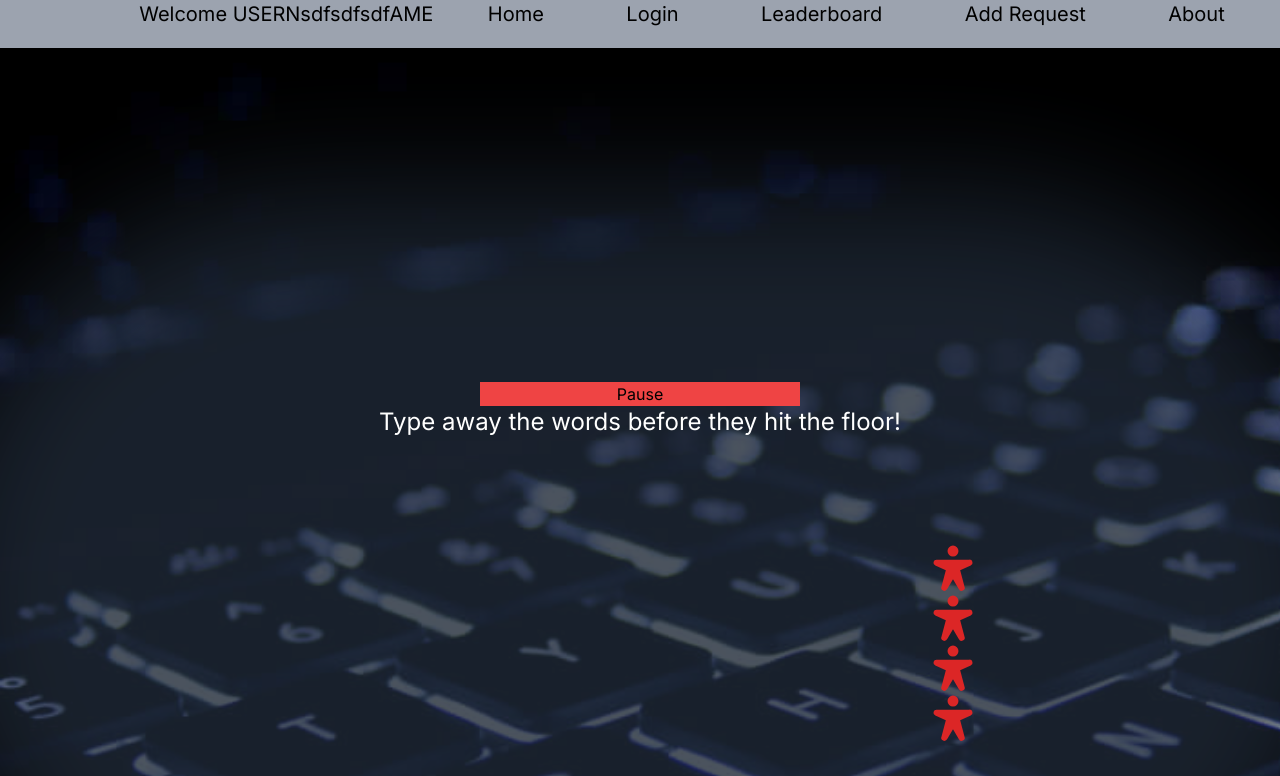
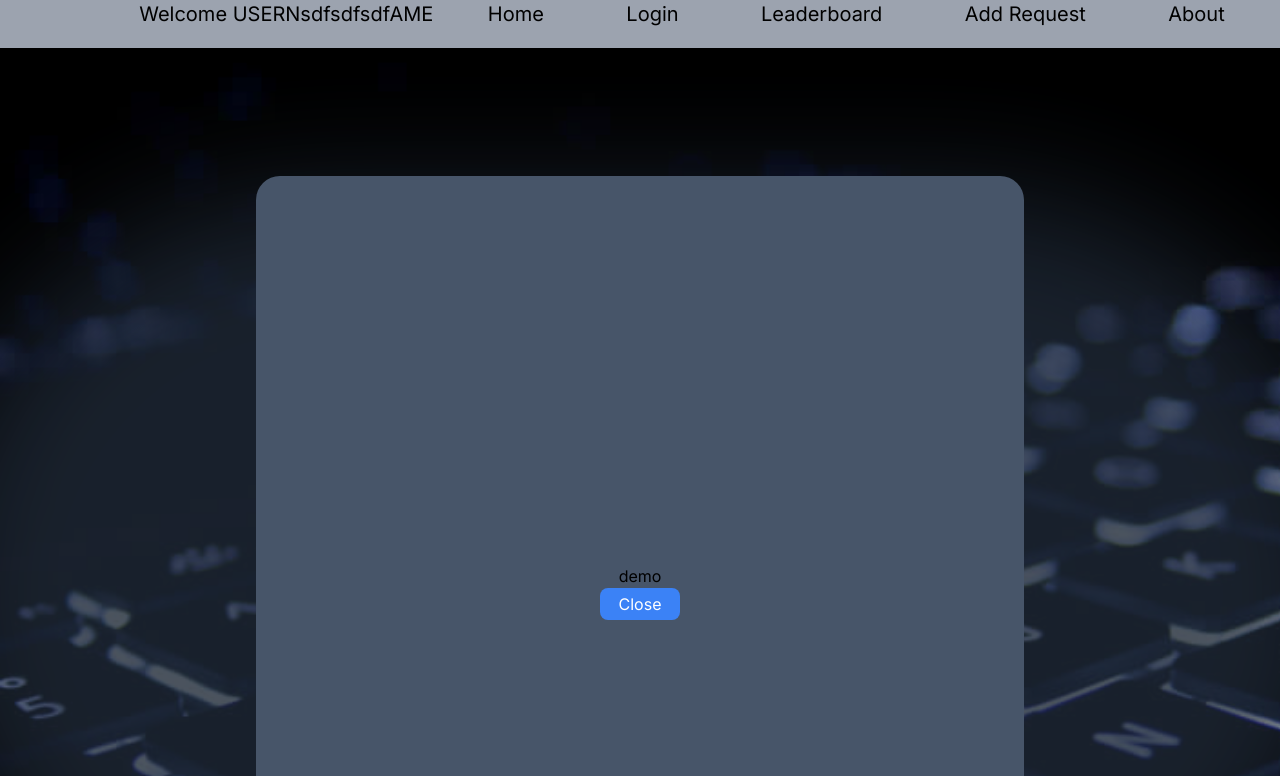
Before and after one commit to cisdell/type_better_v2, a Next.js app: page / in a window 1280 px wide. Shown: the top 776 px of the page. Built offline with nearby package versions, Linux system fonts and the light colour scheme.

Commit message:
building video component

```diff
--- a/components/game_off/demo.tsx
+++ b/components/game_off/demo.tsx
@@ -1,18 +1,26 @@
 import React from "react";
 
-export default function Demo({ setDemoOn }: { setDemoOn: Function }) {
+export default function Demo({
+  setDemoOn,
+  setCountdownOn,
+}: {
+  setDemoOn: Function;
+  setCountdownOn: Function;
+}) {
   return (
-    <>
+    <div className="absolute inset-0 flex flex-col z-10 justify-center items-center bg-slate-600 ml-[20%] mr-[20%] mt-[10%] mb-[10%] rounded-3xl z-10">
       <h1>demo</h1>
-      <div>video goes here</div>
+      {/* <video src="/images/demo_vide.mov">video sample</video> */}
+      <source src="/images/demo_vide.mov" type="video/quicktime"></source>
       <button
         className="h-8 w-20 bg-blue-500 text-white rounded-lg"
         onClick={() => {
           setDemoOn(false);
+          setCountdownOn(true);
         }}
       >
         Close
       </button>
-    </>
+    </div>
   );
 }
--- a/components/game_on/gaming_board.tsx
+++ b/components/game_on/gaming_board.tsx
@@ -27,11 +27,11 @@ const GameBoard: React.FC<{}> = () => {
   const [tryValue, setTryValue] = useState<string>("");
   const [life, setLife] = useState<number[]>([0, 0, 0, 0]);
   const [clearedCount, setClearedCount] = useState<number>(0);
-  const [paused, setPaused] = useState<boolean>(false);
+  const [paused, setPaused] = useState<boolean>(true);
   const [gameOver, setGameOver] = useState<boolean>(false);
   const [modalOn, setModalOn] = useState<boolean>(false);
-  const [countdownOn, setCountdownOn] = useState<boolean>(true);
-  const [demoOn, setDemoOn] = useState<boolean>(false);
+  const [countdownOn, setCountdownOn] = useState<boolean>(false);
+  const [demoOn, setDemoOn] = useState<boolean>(true);
   const [audioPlaying, setAudioPlaying] = useState<boolean>(false);
 
   // console.log(tryValue);
@@ -177,7 +177,7 @@ const GameBoard: React.FC<{}> = () => {
           onChange={setChange}
         />
       </form>
-      {demoOn && <Demo setDemoOn={setDemoOn} />}
+      {demoOn && <Demo setDemoOn={setDemoOn} setCountdownOn={setCountdownOn} />}
       {gameOver && modalOn && <GameOverModal setModalOn={setModalOn} />}
       {modalOn && level === 1 && (
         <LevelOneModal setModalOn={setModalOn} setPaused={setPaused} />
```
Also changed, not shown: add_request.tsx (added), contact.tsx (added), 1 other file (tests, documents, lock files or other folders).
